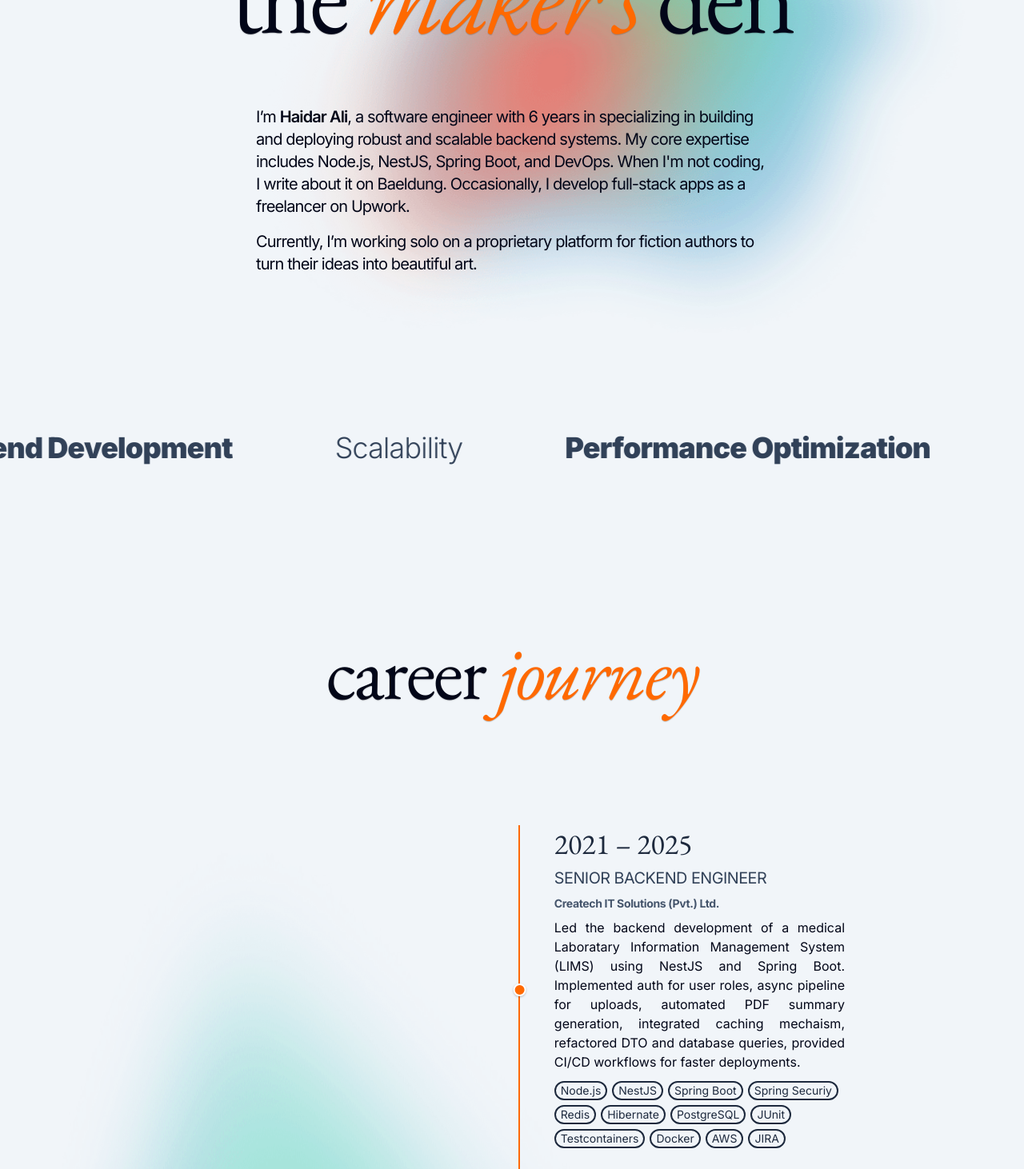
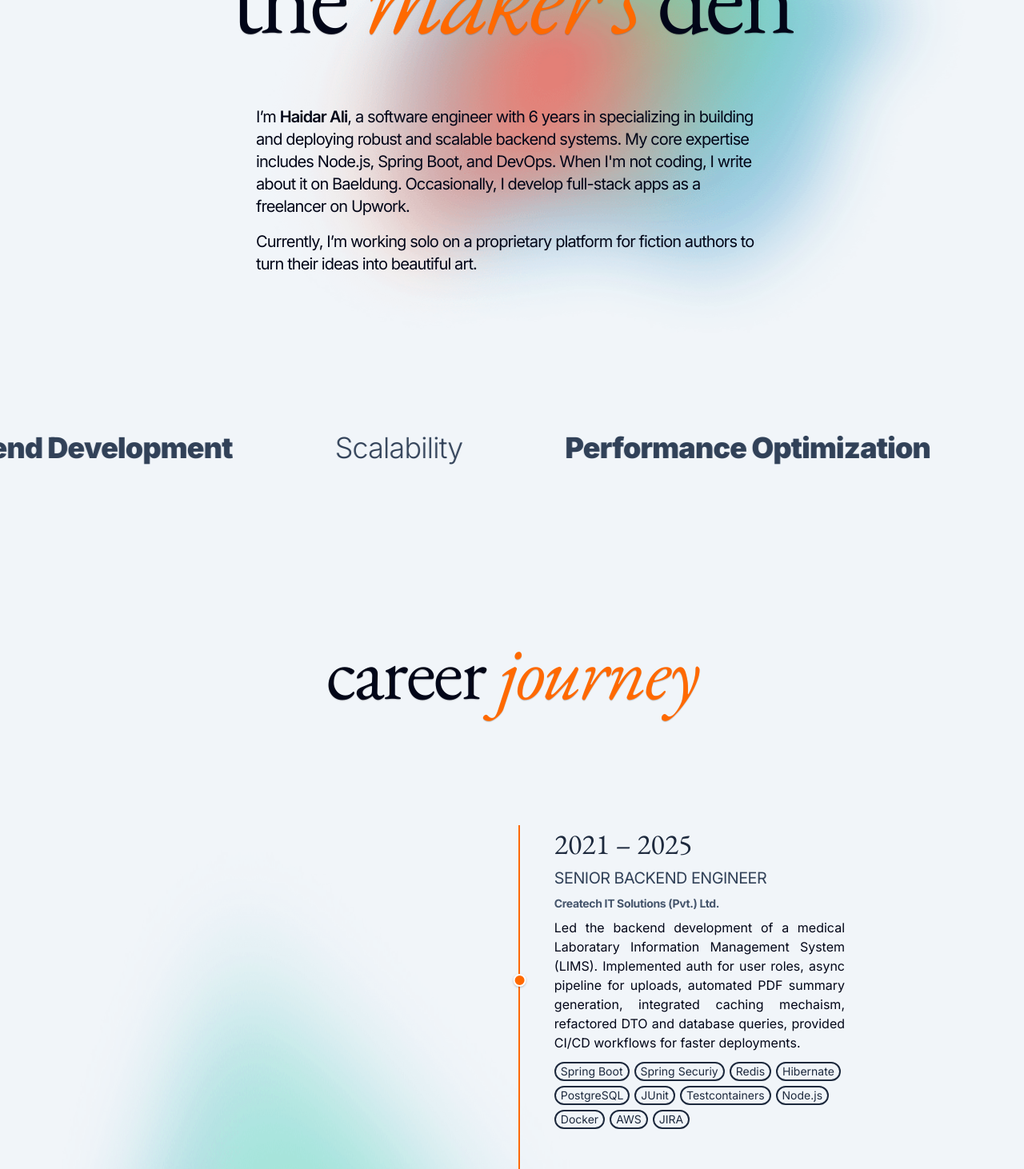
Before and after one commit to haidar47x/haidar47x.github.io, a React (Vite) app: page / in a window 1280 px wide. Shown: the part 360-1822 px from the top of the page at 80% size. Built offline with nearby package versions, Linux system fonts and the light colour scheme.

Commit message:
Rearranged skillsets

```diff
--- a/src/assets/experience.json
+++ b/src/assets/experience.json
@@ -3,10 +3,8 @@
     "year": "2021 – 2025",
     "title": "Senior Backend Engineer",
     "company": "Createch IT Solutions (Pvt.) Ltd.",
-    "description": "Led the backend development of a medical Laboratary Information Management System (LIMS) using NestJS and Spring Boot. Implemented auth for user roles, async pipeline for uploads, automated PDF summary generation, integrated caching mechaism, refactored DTO and database queries, provided CI/CD workflows for faster deployments.",
+    "description": "Led the backend development of a medical Laboratary Information Management System (LIMS). Implemented auth for user roles, async pipeline for uploads, automated PDF summary generation, integrated caching mechaism, refactored DTO and database queries, provided CI/CD workflows for faster deployments.",
     "tech": [
-      "Node.js",
-      "NestJS",
       "Spring Boot",
       "Spring Securiy",
       "Redis",
@@ -14,6 +12,7 @@
       "PostgreSQL",
       "JUnit",
       "Testcontainers",
+      "Node.js",
       "Docker",
       "AWS",
       "JIRA"
@@ -41,11 +40,11 @@
     "company": "MicroAgility Services (Pvt.) Ltd.",
     "description": "Worked on the backend of a mobile-first U.S. based consultation platform. Engineered microservices, refactored database schemas, optimized queries, and wrote technical documentations.",
     "tech": [
-      "Node.js",
       "Spring Boot",
       "Spring Security",
       "MongoDB",
       "RabbitMQ",
+      "Node.js",
       "Docker",
       "AWS",
       "ClickUp"
@@ -60,6 +59,7 @@
       "TypeScript",
       "Node.js",
       "Express.js",
+      "NestJS",
       "OpenAPI",
       "Jasmine",
       "MongoDB",
--- a/src/components/pages/sections/Toolbelt.jsx
+++ b/src/components/pages/sections/Toolbelt.jsx
@@ -32,8 +32,6 @@ function Toolbelt() {
       { name: "Bash", icon: SiGnubash },
     ],
     libraries: [
-      { name: "Node.js", icon: FaNodeJs },
-      { name: "NestJS", icon: SiNestjs},
       { name: "Spring Boot", icon: SiSpringboot },
       { name: "Spring Security", icon: SiSpringsecurity },
       { name: "MySQL", icon: GrMysql },
@@ -46,6 +44,8 @@ function Toolbelt() {
       { name: "Mockito", icon: BsCupStraw },
       { name: "Testcontainers", icon: HiMiniCube },
       { name: "Selenium", icon: SiSelenium },
+      { name: "Node.js", icon: FaNodeJs },
+      { name: "NestJS", icon: SiNestjs},
       { name: "React", icon: FaReact },
     ],
     tools: [
--- a/src/components/pages/sections/Welcome.jsx
+++ b/src/components/pages/sections/Welcome.jsx
@@ -19,7 +19,7 @@ function Welcome() {
       <div className="mt-2 w-10/12 text-lg tracking-tight md:tracking-[-0.9px] md:w-8/12 md:text-xl lg:w-8/12 xl:w-6/12">
         <p>
           I’m <span className="font-semibold">Haidar Ali</span>, a software engineer with 6 years in specializing in building
-          and deploying robust and scalable backend systems. My core expertise includes Node.js, NestJS, Spring Boot, and DevOps. When I'm not coding, I write about it on Baeldung. Occasionally, I develop full-stack apps as a freelancer on Upwork.
+          and deploying robust and scalable backend systems. My core expertise includes Node.js, Spring Boot, and DevOps. When I'm not coding, I write about it on Baeldung. Occasionally, I develop full-stack apps as a freelancer on Upwork.
         </p>
         <p className="mt-4">Currently, I’m working solo on a proprietary platform for fiction authors to turn their ideas into beautiful art.</p>
       </div>
```
